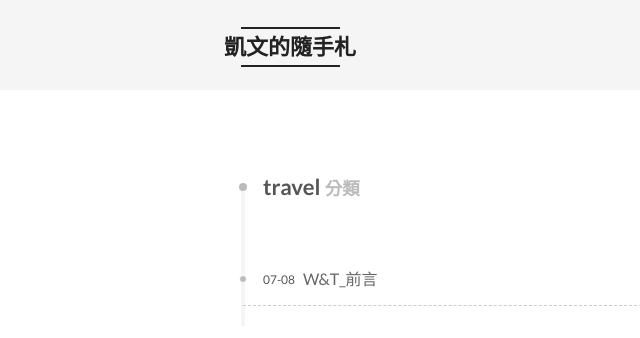
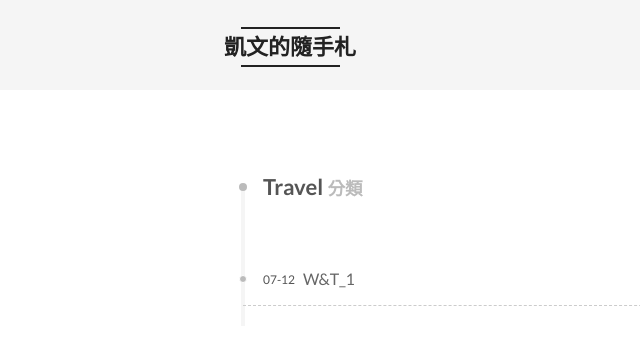
Before and after one commit to NTUTkevin/NTUTkevin.github.io, a plain HTML site: page categories/travel/index.html in a window 1280 px wide. Shown: the top 338 px of the page, 47-687 px from the left. Drawn offline with Linux system fonts and the light colour scheme.

Commit message:
Site updated: 2016-07-18 10:00:31

```diff
--- a/categories/travel/index.html
+++ b/categories/travel/index.html
@@ -87,7 +87,7 @@
 <meta name="description">
 <meta property="og:type" content="website">
 <meta property="og:title" content="凱文的隨手札">
-<meta property="og:url" content="http://ntutkevin.github.io/categories/travel/index.html">
+<meta property="og:url" content="http://ntutkevin.github.io/categories/Travel/index.html">
 <meta property="og:site_name" content="凱文的隨手札">
 <meta property="og:description">
 <meta name="twitter:card" content="summary">
@@ -110,7 +110,7 @@
   };
 </script>
 
-  <title> 分類: travel | 凱文的隨手札 </title>
+  <title> 分類: Travel | 凱文的隨手札 </title>
 </head>
 
 <body itemscope itemtype="http://schema.org/WebPage" lang="zh-tw">
@@ -123,7 +123,7 @@
             (i[r].q=i[r].q||[]).push(arguments)},i[r].l=1*new Date();a=s.createElement(o),
           m=s.getElementsByTagName(o)[0];a.async=1;a.src=g;m.parentNode.insertBefore(a,m)
   })(window,document,'script','//www.google-analytics.com/analytics.js','ga');
-  ga('create', 'UA-78422322-1', 'auto');
+  ga('create', '[object Object]', 'auto');
   ga('send', 'pageview');
 </script>
 
@@ -211,7 +211,7 @@
   <section id="posts" class="posts-collapse">
     <div class="collection-title">
       <h2 >
-        travel
+        Travel
         <small>分類</small>
       </h2>
     </div>
@@ -224,9 +224,9 @@
 
       <h1 class="post-title">
 
-            <a class="post-title-link" href="/2016/07/07/hello-world/" itemprop="url">
+            <a class="post-title-link" href="/2016/07/12/W-T-1/" itemprop="url">
 
-                <span itemprop="name">W&T_前言</span>
+                <span itemprop="name">W&T_1</span>
 
             </a>
 
@@ -234,9 +234,9 @@
 
       <div class="post-meta">
         <time class="post-time" itemprop="dateCreated"
-              datetime="2016-07-08T12:37:18+08:00"
-              content="2016-07-08" >
-          07-08
+              datetime="2016-07-12T16:23:04+08:00"
+              content="2016-07-12" >
+          07-12
         </time>
       </div>
 
@@ -448,3 +448,5 @@
 
 </body>
 </html>
+y>
+</html>
--- a/css/main.css
+++ b/css/main.css
@@ -1548,7 +1548,7 @@ pre .javascript .function {
   width: 4px;
   height: 4px;
   border-radius: 50%;
-  background: #ff0a73;
+  background: #d426b8;
 }
 .links-of-blogroll {
   font-size: 13px;
```
Also changed, not shown: 2016/07/07/hello-world/index.html (+1 -1 lines), 2016/07/12/W-T-1/index.html (+1 -1 lines), about/index.html (+1 -1 lines), archives/2016/07/index.html (+1 -1 lines), archives/2016/index.html (+1 -1 lines), archives/index.html (+1 -1 lines), index.html (+1 -1 lines), tags/USA/index.html (+1 -1 lines).
